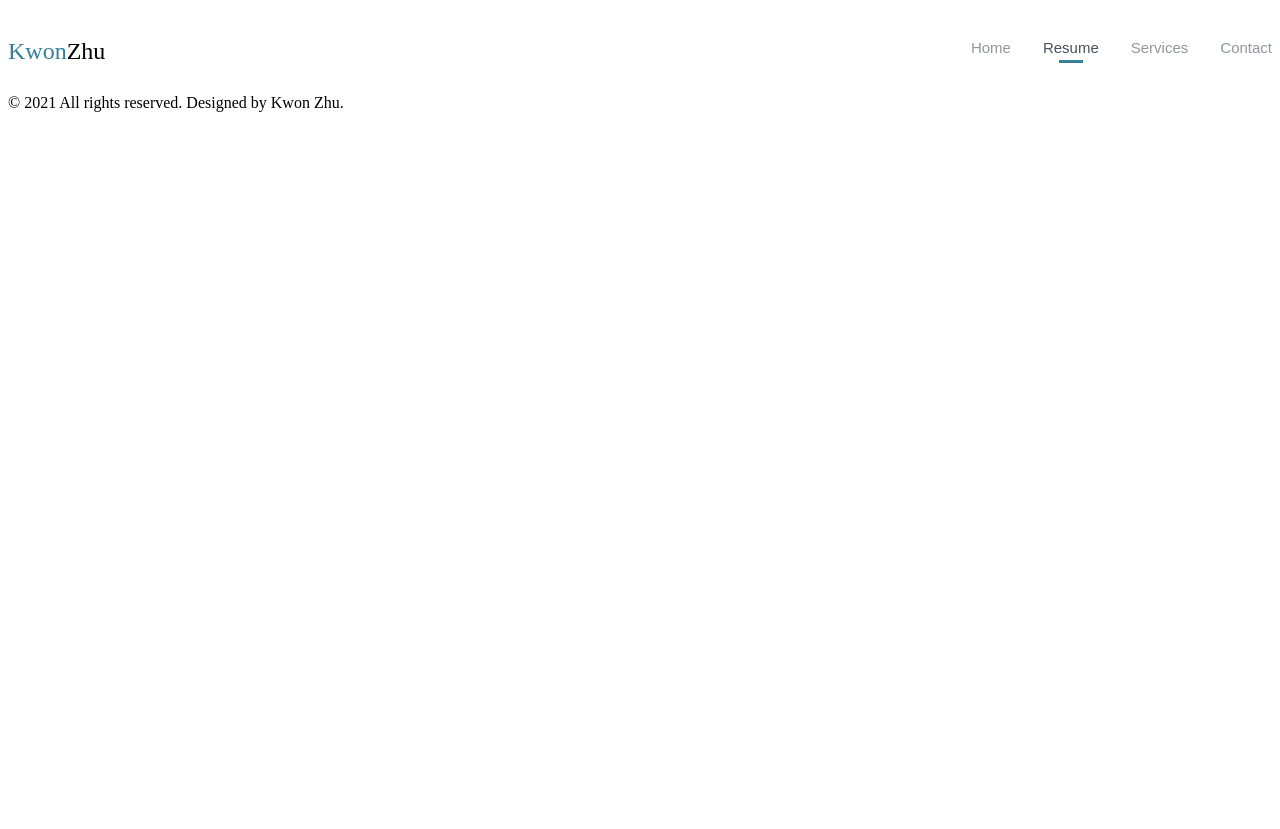
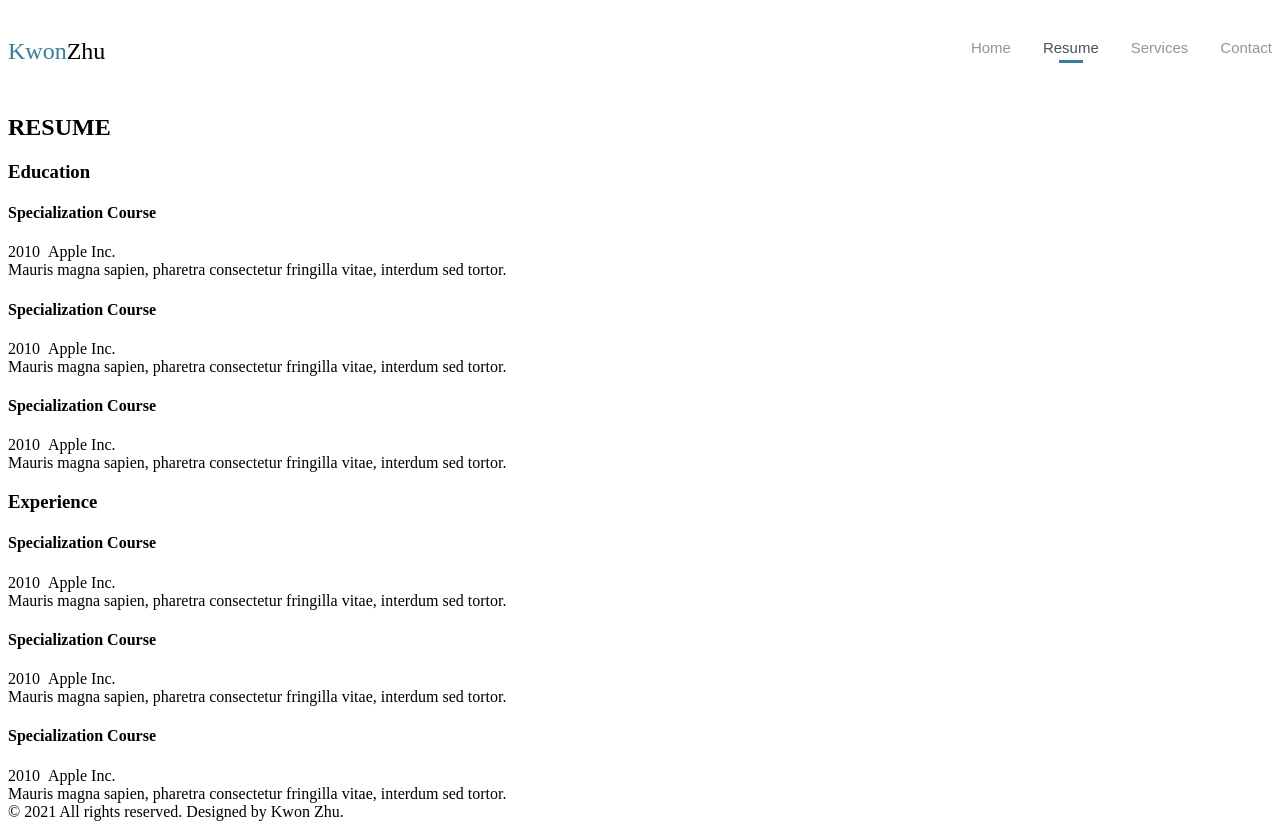
Before and after one commit to KwonZhu/KwonZhu.github.io, a React app: page / in a window 1280 px wide. Both pictures are taken after a click on the button "Resume". Before the commit the page ends 800 px from the top, so only its background shows below. Built offline with nearby package versions, Linux system fonts and the light colour scheme.

Commit message:
ResumePage.js build up

```diff
--- a/app/Page/Page.js
+++ b/app/Page/Page.js
@@ -1,6 +1,6 @@
 import React from 'react';
 import HomePage from './components/HomePage';
-// import ResumePage from './components/ResumePage';
+import ResumePage from './components/ResumePage';
 // import ServicesPage from './components/ServicesPage';
 // import ContactPage from './components/ContactPage';
 
@@ -9,7 +9,7 @@ const Page = ({
 }) => (
   <div className="pages">
     { page === 'HOME' && (<HomePage />) }
-    {/* { page === 'RESUME' && (<ResumePage />) } */}
+    { page === 'RESUME' && (<ResumePage />) }
     {/* { page === 'SERVICES' && (<ServicesPage />) } */}
     {/* { page === 'CONTACT' && (<ContactPage />) } */}
   </div>
--- a/app/Page/components/ResumePage/ResumePage.js
+++ b/app/Page/components/ResumePage/ResumePage.js
@@ -1,6 +1,109 @@
-import React from 'react';
+import React from "react";
 
 const ResumePage = () => (
+  <div className="page">
+    <div className="page__header">
+      <h2 className="page__title">RESUME</h2>
+    </div>
+    <div className="page__content">
+      <div className="resumePage__sub">
+        <div>
+          <h3 className="resumeSub__title">Education</h3>
+          <div className="timelines">
+            <div className="timeline">
+              <h4 className="experience__title">Specialization Course</h4>
+              <div className="experience__meta">
+                <span className="experience__year">2010</span>
+                &nbsp;
+                <i className="experience__divider"></i>
+                &nbsp;
+                <span className="experience__company">Apple Inc.</span>
+              </div>
+              <div className="experience__description">
+                Mauris magna sapien, pharetra consectetur fringilla vitae,
+                interdum sed tortor.
+              </div>
+            </div>
+            <div className="timeline">
+              <h4 className="experience__title">Specialization Course</h4>
+              <div className="experience__meta">
+                <span className="experience__year">2010</span>
+                &nbsp;
+                <i className="experience__divider"></i>
+                &nbsp;
+                <span className="experience__company">Apple Inc.</span>
+              </div>
+              <div className="experience__description">
+                Mauris magna sapien, pharetra consectetur fringilla vitae,
+                interdum sed tortor.
+              </div>
+            </div>
+            <div className="timeline">
+              <h4 className="experience__title">Specialization Course</h4>
+              <div className="experience__meta">
+                <span className="experience__year">2010</span>
+                &nbsp;
+                <i className="experience__divider"></i>
+                &nbsp;
+                <span className="experience__company">Apple Inc.</span>
+              </div>
+              <div className="experience__description">
+                Mauris magna sapien, pharetra consectetur fringilla vitae,
+                interdum sed tortor.
+              </div>
+            </div>
+          </div>
+        </div>
+        <div>
+          <h3 className="resumeSub__title">Experience</h3>
+          <div className="timelines">
+            <div className="timeline">
+              <h4 className="experience__title">Specialization Course</h4>
+              <div className="experience__meta">
+                <span className="experience__year">2010</span>
+                &nbsp;
+                <i className="experience__divider"></i>
+                &nbsp;
+                <span className="experience__company">Apple Inc.</span>
+              </div>
+              <div className="experience__description">
+                Mauris magna sapien, pharetra consectetur fringilla vitae,
+                interdum sed tortor.
+              </div>
+            </div>
+            <div className="timeline">
+              <h4 className="experience__title">Specialization Course</h4>
+              <div className="experience__meta">
+                <span className="experience__year">2010</span>
+                &nbsp;
+                <i className="experience__divider"></i>
+                &nbsp;
+                <span className="experience__company">Apple Inc.</span>
+              </div>
+              <div className="experience__description">
+                Mauris magna sapien, pharetra consectetur fringilla vitae,
+                interdum sed tortor.
+              </div>
+            </div>
+            <div className="timeline">
+              <h4 className="experience__title">Specialization Course</h4>
+              <div className="experience__meta">
+                <span className="experience__year">2010</span>
+                &nbsp;
+                <i className="experience__divider"></i>
+                &nbsp;
+                <span className="experience__company">Apple Inc.</span>
+              </div>
+              <div className="experience__description">
+                Mauris magna sapien, pharetra consectetur fringilla vitae,
+                interdum sed tortor.
+              </div>
+            </div>
+          </div>
+        </div>
+      </div>
+    </div>
+  </div>
+);
 
-);
 export default ResumePage;
```
